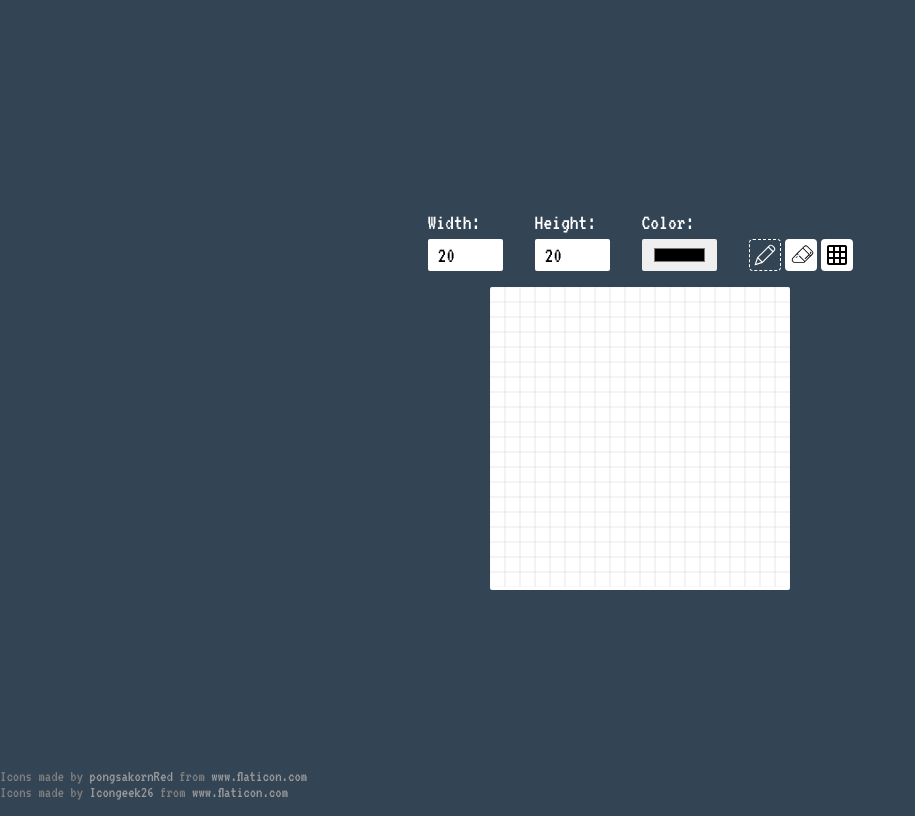
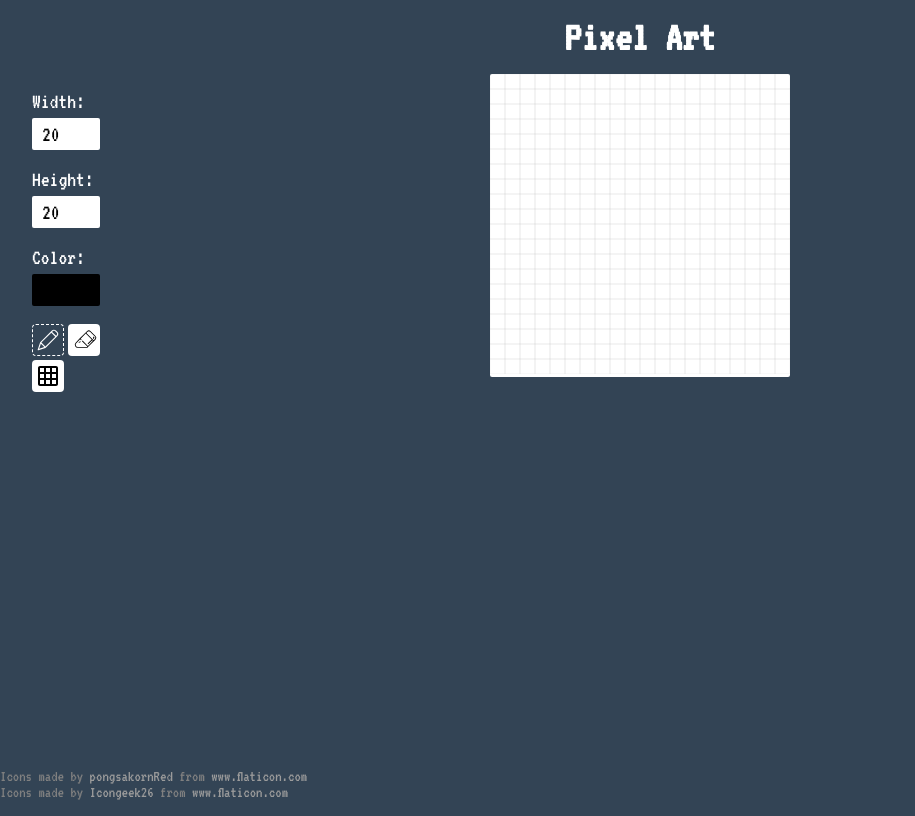
Before and after one commit to oguz3/Pixel-art-tool, a React (Create React App) app: page / in a window 1280 px wide. Shown: the whole page, without its empty margins (0-915 px from the left). Built offline with nearby package versions, Linux system fonts and the light colour scheme.

Commit message:
Update styles

```diff
--- a/src/App.js
+++ b/src/App.js
@@ -7,6 +7,8 @@ import Button from './componenet/Button';
 function App(props) {
   return (
     <div className={styles.App}>
+      <h1>Pixel Art</h1>
+      <div className={styles.Grid}>
         <div className={styles.InputBox}>
             <div className={styles.Input}>
               <label>Width: </label>
@@ -19,6 +21,7 @@ function App(props) {
             <div className={`${styles.Input} colorPicker`}>
               <label>Color: </label>
               <input type="color" value={props.color} onChange={event => props.setColor(event.target.value)} />
+              <div className={styles.ColorPicker} style={{backgroundColor: `${props.color}`}}></div>
             </div>
             <div className={styles.BtnBox}>
                 <Button type="pencil"/>
@@ -27,13 +30,16 @@ function App(props) {
             </div>
           </div>
 
+          <div className={styles.CanvasArea}>
             <div className={styles.CanvasBox}>
               <Canvas/>
+            </div>
           </div>
 
           <div className={styles.iconsBox}>
             <div>Icons made by <a href="https://www.flaticon.com/authors/pongsakornred" title="pongsakornRed">pongsakornRed</a> from <a href="https://www.flaticon.com/" title="Flaticon">www.flaticon.com</a></div>
             <div>Icons made by <a href="https://www.flaticon.com/authors/icongeek26" title="Icongeek26">Icongeek26</a> from <a href="https://www.flaticon.com/" title="Flaticon">www.flaticon.com</a></div>
+          </div>
       </div>
     </div>
   );
@@ -43,7 +49,8 @@ const mapStateToProps = (state) => {
   return {
       row: state.row,
       coll: state.coll,
-      color: state.color
+      color: state.color,
+      canvasToCode: state.canvasToCode
   };
 };
 
--- a/src/componenet/Canvas.js
+++ b/src/componenet/Canvas.js
@@ -19,7 +19,6 @@ function Canvas(props){
     const gridContext = gridCanvas.getContext('2d')
     //gridCanvas'a grid sistemini cizdiriyoruz
     drawMatrix(gridContext, props.row, props.coll, props.cellSize, props.canvasToCode.matrix);
-    console.log(props.canvasToCode)
   }, [props.row, props.coll, props.cellSize])
 
   const mouseDown = (e) => {
@@ -33,7 +32,7 @@ function Canvas(props){
   const drawCanvas = (e) => {
     if(isDown === true){
       draw(canvasRef.current, contextRef.current, e, props.row, props.coll, props.cellSize, props.activeItem, props.color, props.colorKey, props.canvasToCode)
-      console.log(props.canvasToCode)
+      //console.log(props.canvasToCode)
     }
   }
 
--- a/src/icons/grid.js
+++ b/src/icons/grid.js
@@ -8,7 +8,7 @@ function Grid() {
 		>
 			<g
 				fill="none"
-				fill-rule="evenodd"
+				fillRule="evenodd"
 			>
 				<g
 					id="Outlined"
--- a/src/style/App.module.css
+++ b/src/style/App.module.css
@@ -1,18 +1,25 @@
 .App {
-	height: 100vh;
-	display: flex;
-	flex-direction: column;
-	align-items: center;
-	justify-content: center;
-	gap: 16px;
+    height: 100vh;
+}
+.App h1{
+	margin: 0;
+    text-align: center;
+    margin-top: 16px;
+    color: white;
+    font-size: 42px;
+}
+.Grid{
+	display: grid;
+    grid-template-columns: 200px 1fr 200px;
+    height: calc(100vh - 64px);
+    padding-top: 16px;
 }
 .InputBox {
 	display: flex;
-	gap: 32px;
-	align-items: flex-end;
-	max-width: calc(100vw - 36px);
-    margin: 0px 18px;
-    overflow-x: scroll;
+    flex-direction: column;
+    padding-top: 16px;
+    padding-left: 32px;
+    gap: 18px;
 }
 .Input {
 	display: flex;
@@ -27,19 +34,34 @@
 .Input input {
 	font-family: 'VT323', monospace;
     height: 32px;
-    width: 75px;
+	width: 68px;
     border: 0;
     padding: 5px 10px;
     border-radius: 2px;
     font-size: 22px;
 }
+.ColorPicker{
+	height: 32px;
+    width: 68px;
+    background: aqua;
+    border-radius: 2px;
+	cursor: pointer;
+}
+.CanvasArea{
+	width: 100%;
+    height: 100%;
+    display: flex;
+    justify-content: center;
+}
 .CanvasBox {
 	position: relative;
-	background-color: white;
-	border-radius: 2px;
-	overflow: scroll;
-	max-width: calc(100vw - 40px);
-	max-height: calc(100vh - 100px);
+    background-color: white;
+    border-radius: 2px;
+    overflow: scroll;
+    width: fit-content;
+    height: fit-content;
+    max-width: calc(100vw - 408px);
+    max-height: calc(100vh - 140px);
 }
 .iconsBox {
 	position: absolute;
@@ -53,6 +75,8 @@
 	text-decoration: none;
 }
 .BtnBox {
-	display: flex;
-	gap: 4px;
+	display: grid;
+    grid-template-columns: 32px 32px;
+    grid-gap: 4px;
+    gap: 4px;
 }
--- a/src/style/index.css
+++ b/src/style/index.css
@@ -25,12 +25,13 @@ body {
 	position: relative;
 }
 .colorPicker img{
-	width: 6px;
-    height: 6px;
-    position: absolute;
-    right: 0;
-    top: 4px;
-    padding: 0 !important;
+	display: none;
+}
+.colorPicker input{
+	position: absolute;
+    left: 0;
+    bottom: 0;
+    opacity: 0;
 }
 :focus {
     outline: none;
```
Lines whose indentation alone changed are shown as unchanged.
